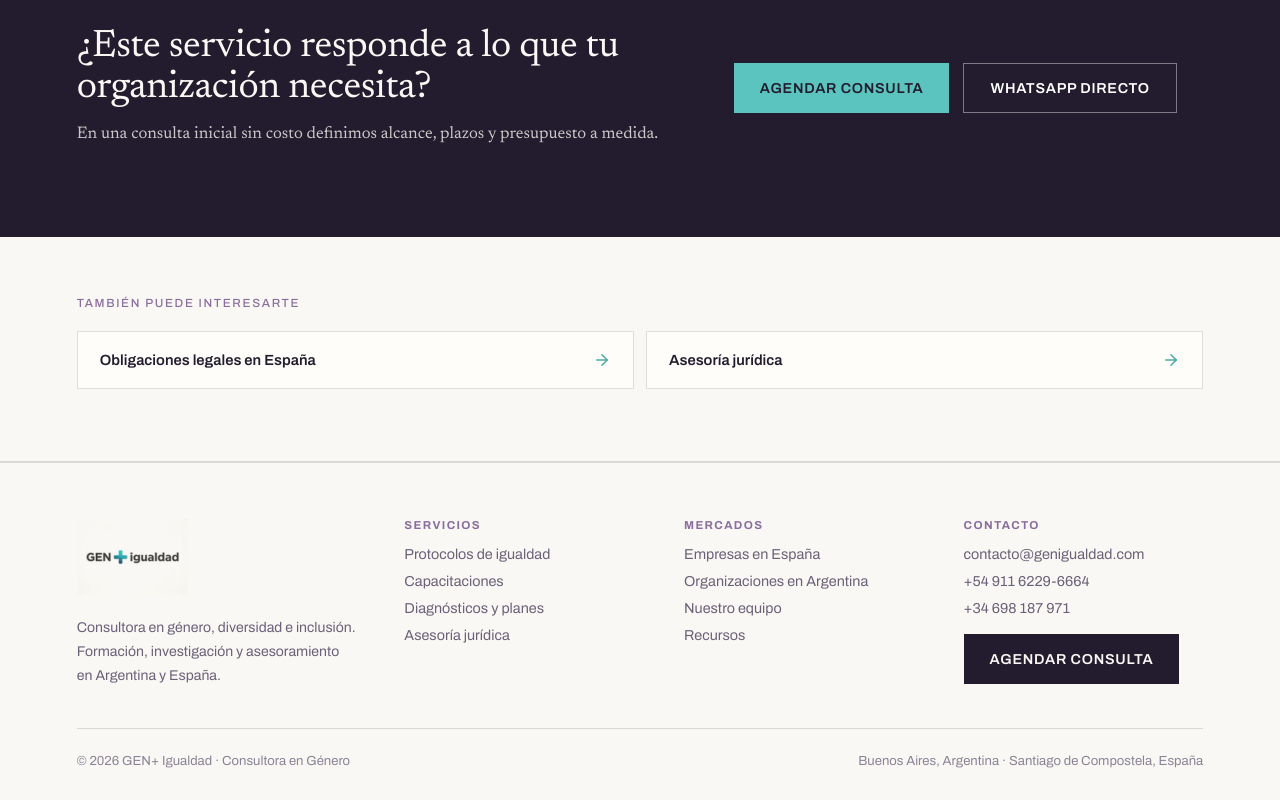
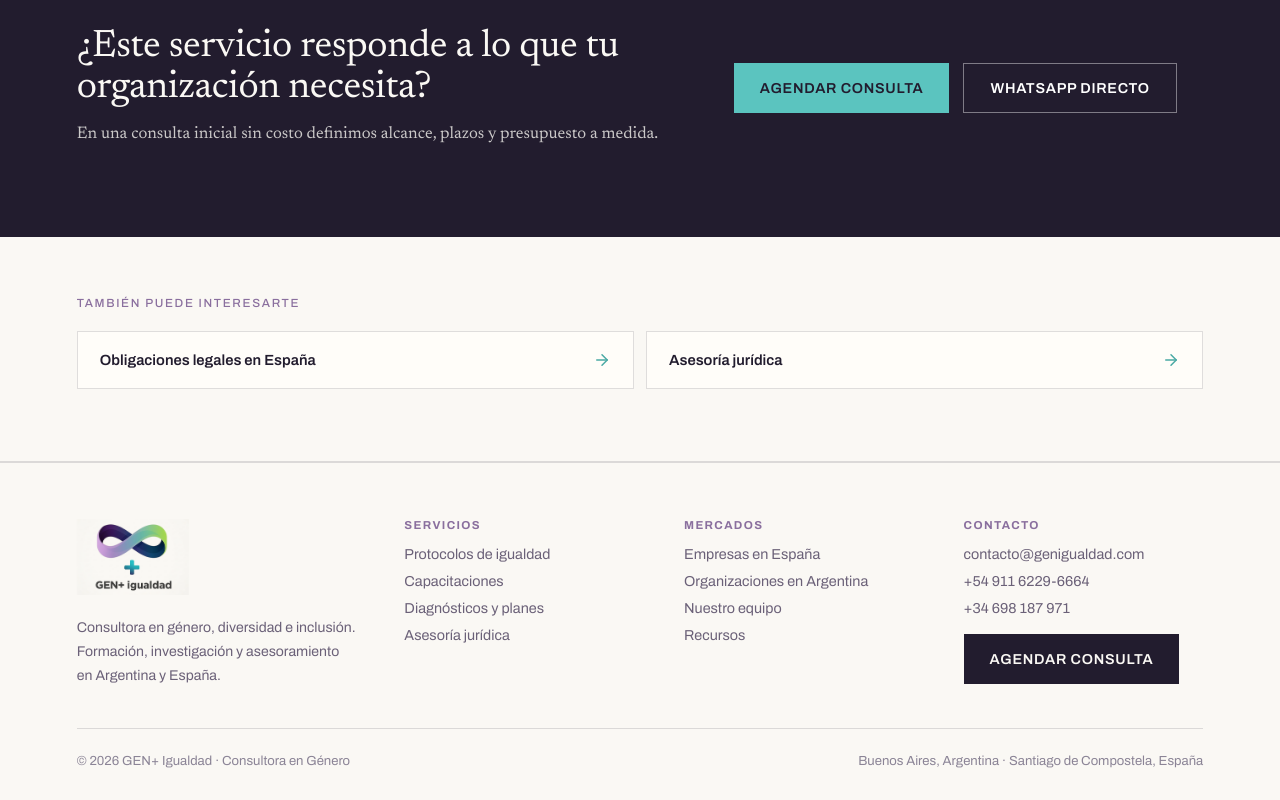
Before and after one commit to dichu23/genigualdad.com, a website: page servicios/diagnosticos-y-planes.html in a window 1280 px wide. Shown: the part 1508-2308 px from the top of the page. Drawn offline with Linux system fonts and the light colour scheme.

Commit message:
Usar logo principal en el footer (diagnosticos)

```diff
--- a/servicios/diagnosticos-y-planes.html
+++ b/servicios/diagnosticos-y-planes.html
@@ -83,7 +83,7 @@
 <footer>
   <div class="footer-grid">
     <div class="footer-brand">
-      <div class="logo-chip"><img src="/img/logo-secundario.webp" alt="GEN+ igualdad" width="176" height="120" loading="lazy"></div>
+      <div class="logo-chip"><img src="/img/logo-principal.png" alt="GEN+ igualdad" width="265" height="180" loading="lazy"></div>
       <p>Consultora en género, diversidad e inclusión. Formación, investigación y asesoramiento en Argentina y España.</p>
     </div>
     <div>
```
